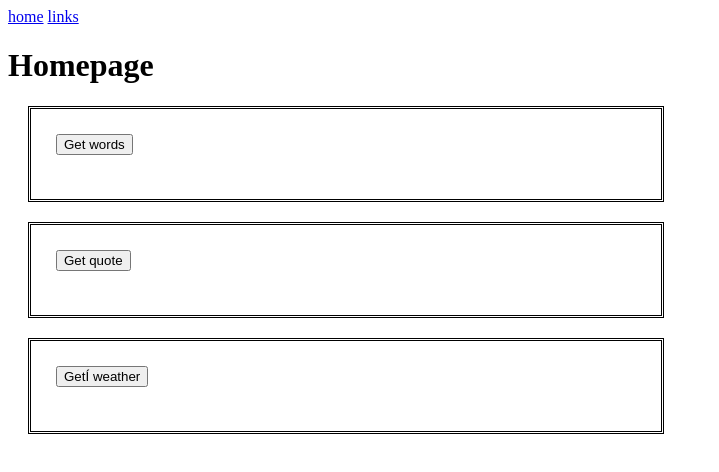
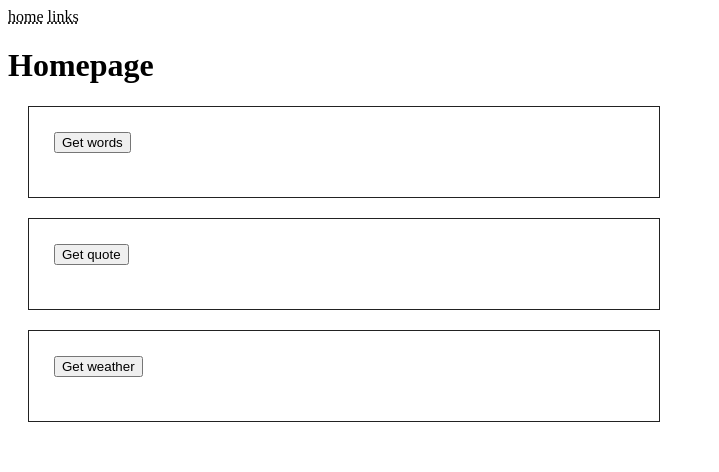
Before and after one commit to finmoorhouse/homepage, a SvelteKit app: page / in a window 1280 px wide. Shown: the top 472 px of the page, without its empty margins (0-719 px from the left). Built offline with nearby package versions, Linux system fonts and the light colour scheme.

Commit message:
Small styling tweaks

```diff
--- a/src/app.html
+++ b/src/app.html
@@ -5,6 +5,18 @@
 		<link rel="icon" href="%sveltekit.assets%/favicon.png" />
 		<meta name="viewport" content="width=device-width, initial-scale=1" />
 		%sveltekit.head%
+		<style>
+			html,
+			body {
+				font-family: 'Source Serif Pro', 'Apple Garamond', 'Baskerville', 'Libre Baskerville',
+					'Droid Serif', 'Times New Roman', 'Times', serif, 'Noto Emoji', 'Quivira';
+			}
+			a{
+				text-decoration: underline;
+				text-decoration-style: dotted;
+				color: black;
+			}
+		</style>
 	</head>
 	<body data-sveltekit-preload-data="hover">
 		<div style="display: contents">%sveltekit.body%</div>
--- a/src/routes/+page.svelte
+++ b/src/routes/+page.svelte
@@ -48,7 +48,7 @@
 </div>
 
 <div>
-	<button on:click={getWeather}>GetÍ weather</button>
+	<button on:click={getWeather}>Get weather</button>
 	{#if weatherData}
 		<h3>Weather in {weatherData.name}</h3>
 		<p>Temperature: {weatherData.main.temp}°C</p>
@@ -63,8 +63,8 @@
 
 	div {
 		margin: 20px;
-		padding:15px;
-		border-style: double;
+		padding: 15px;
+		border: 1px solid #222;
 		min-height: 60px;
 		max-width: 600px;
 	}
```
